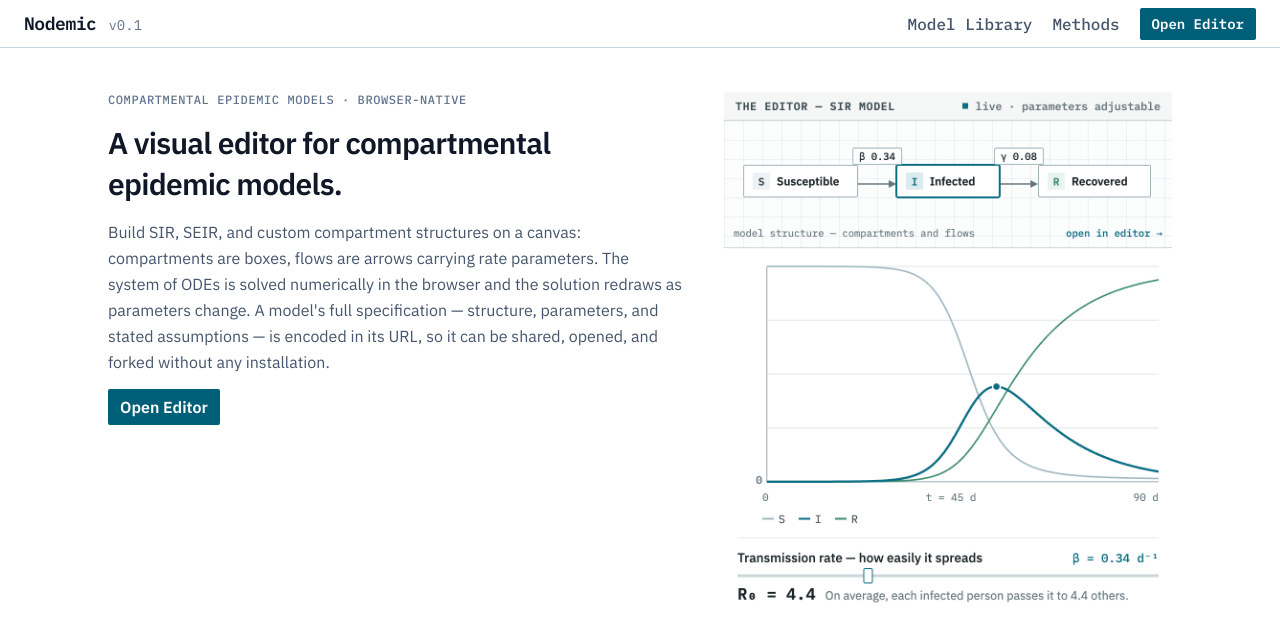
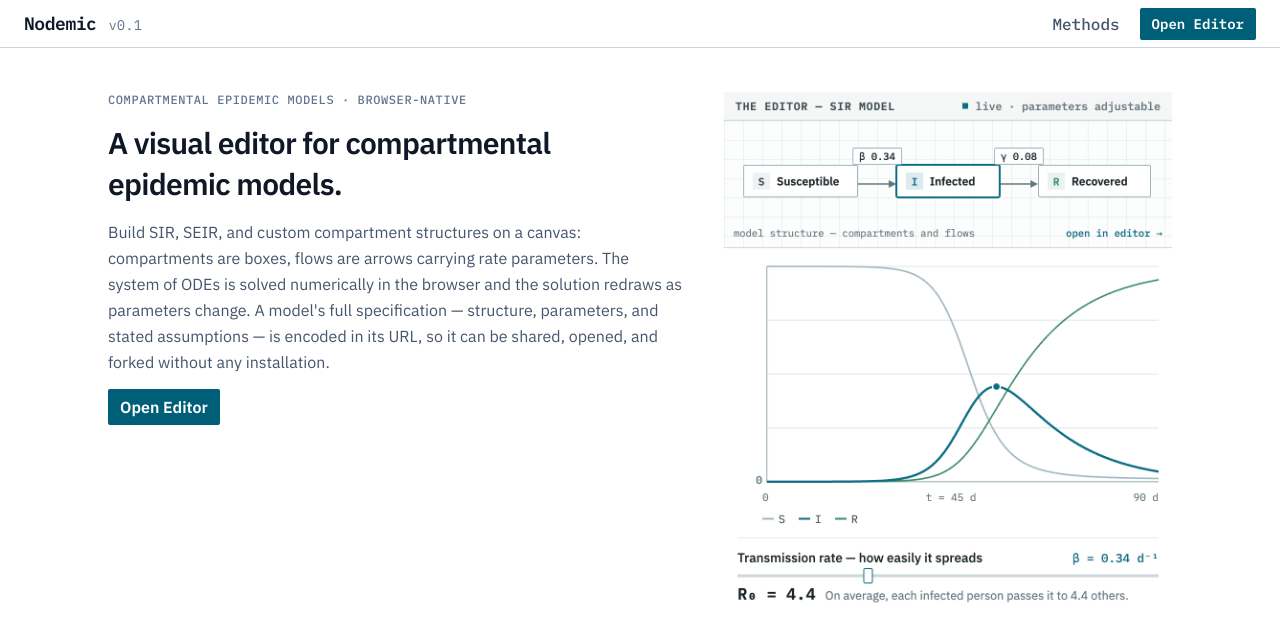
Before and after one commit to evaxliu/nodemic, a Next.js app: page / in a window 1280 px wide. Shown: the top 642 px of the page. Built offline with nearby package versions, Linux system fonts and the light colour scheme.

Commit message:
Comment out dead button

```diff
--- a/src/components/NavBar.tsx
+++ b/src/components/NavBar.tsx
@@ -10,7 +10,7 @@
         <span className="hidden sm:inline text-xs md:text-sm text-slate-500">v0.1</span>
       </div>
       <div className="flex items-center gap-4 sm:gap-5 text-sm md:text-base font-medium text-slate-600">
-        <Link href="/library" className="hover:text-cyan-800">Model Library</Link>
+        {/* <Link href="/library" className="hover:text-cyan-800">Model Library</Link> */}
         <Link href="/methods" className="hover:text-cyan-800">Methods</Link>
         <Link
           href="/model"
```
